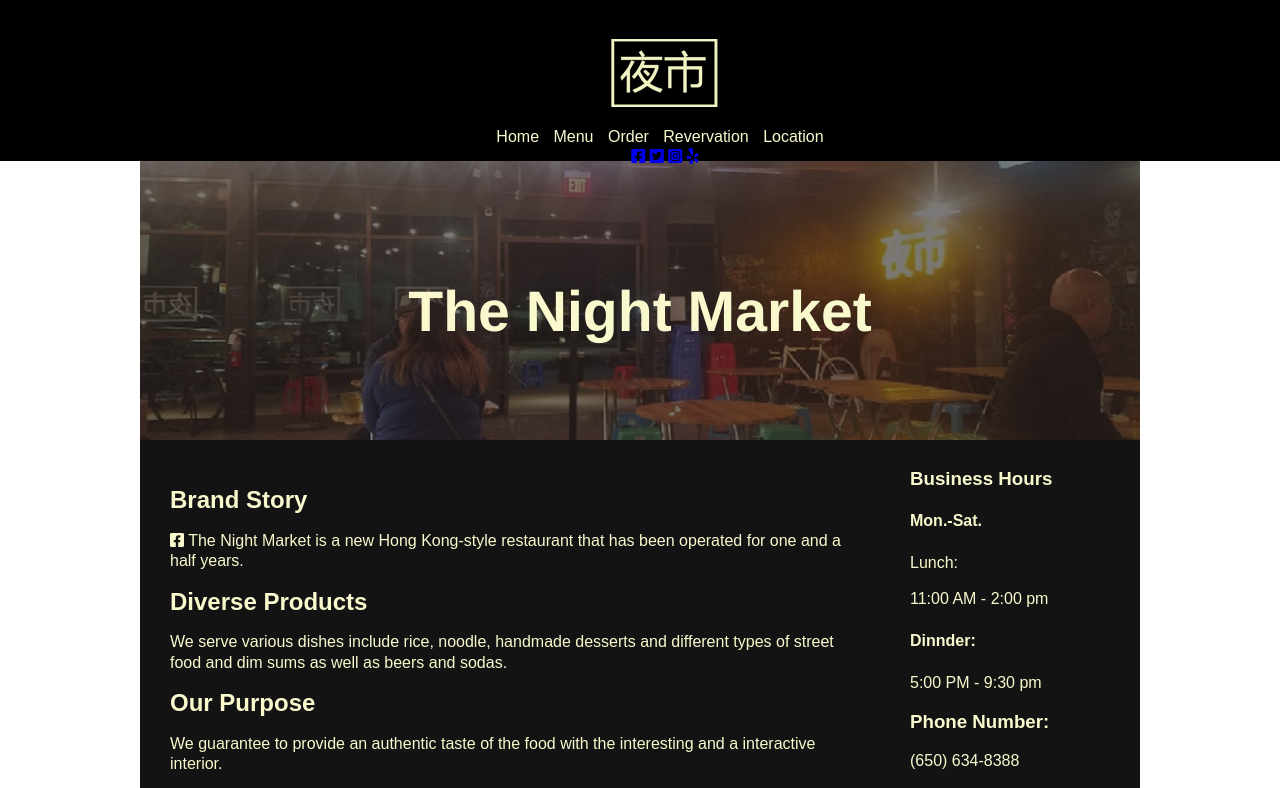
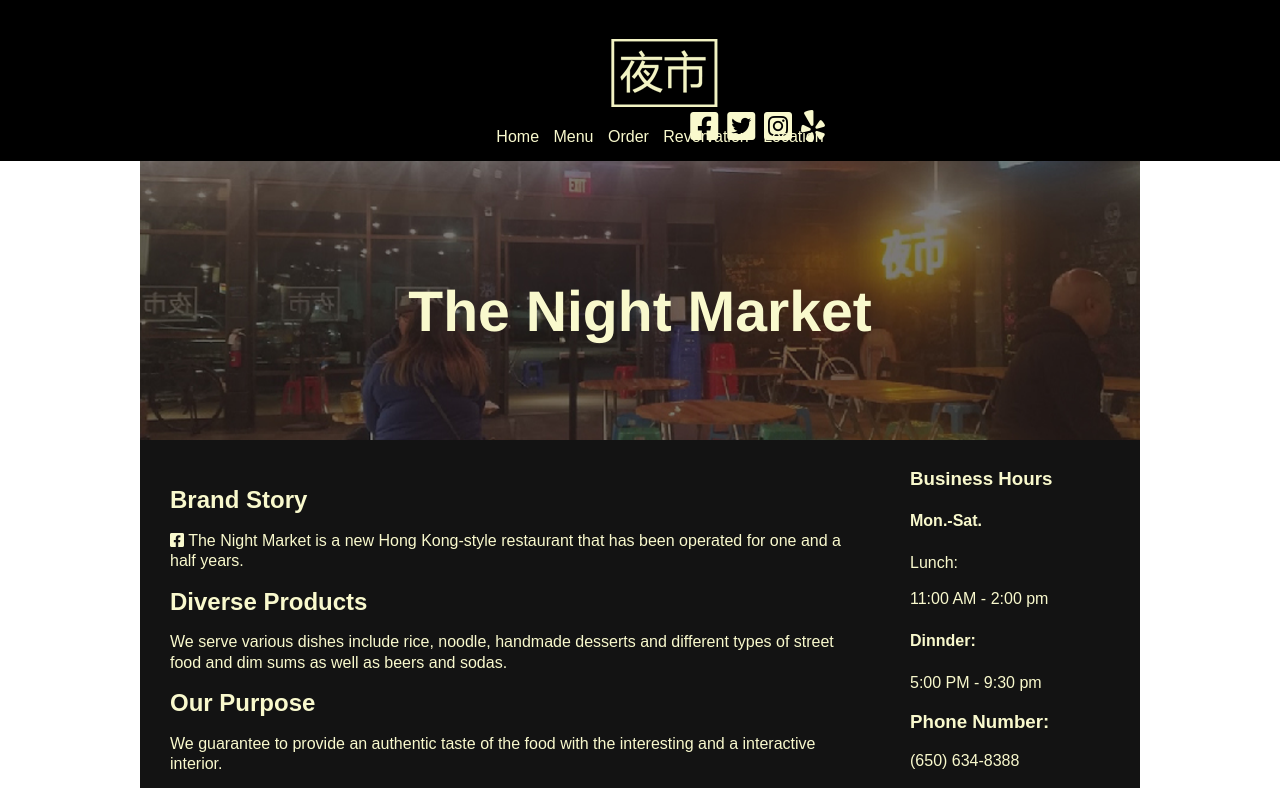
Before and after one commit to neoliu28/neoliu28.github.io, a plain HTML site: page TNM_WEB/tnm.html in a window 1280 px wide. Shown: the top 788 px of the page. Drawn offline with Linux system fonts and the light colour scheme.

Commit message:
Add files via upload

```diff
--- a/TNM_WEB/style.css
+++ b/TNM_WEB/style.css
@@ -202,3 +202,15 @@ input, select{
     grid-column-end:3;
 
 }
+
+/*socailmedia*/
+socialmedia{
+    font-size: 24pt;
+    position: fixed;
+    right: 455px;
+    top: 110px;
+
+}
+.socialcolor{
+    color: #F9F9CD;
+}
```
